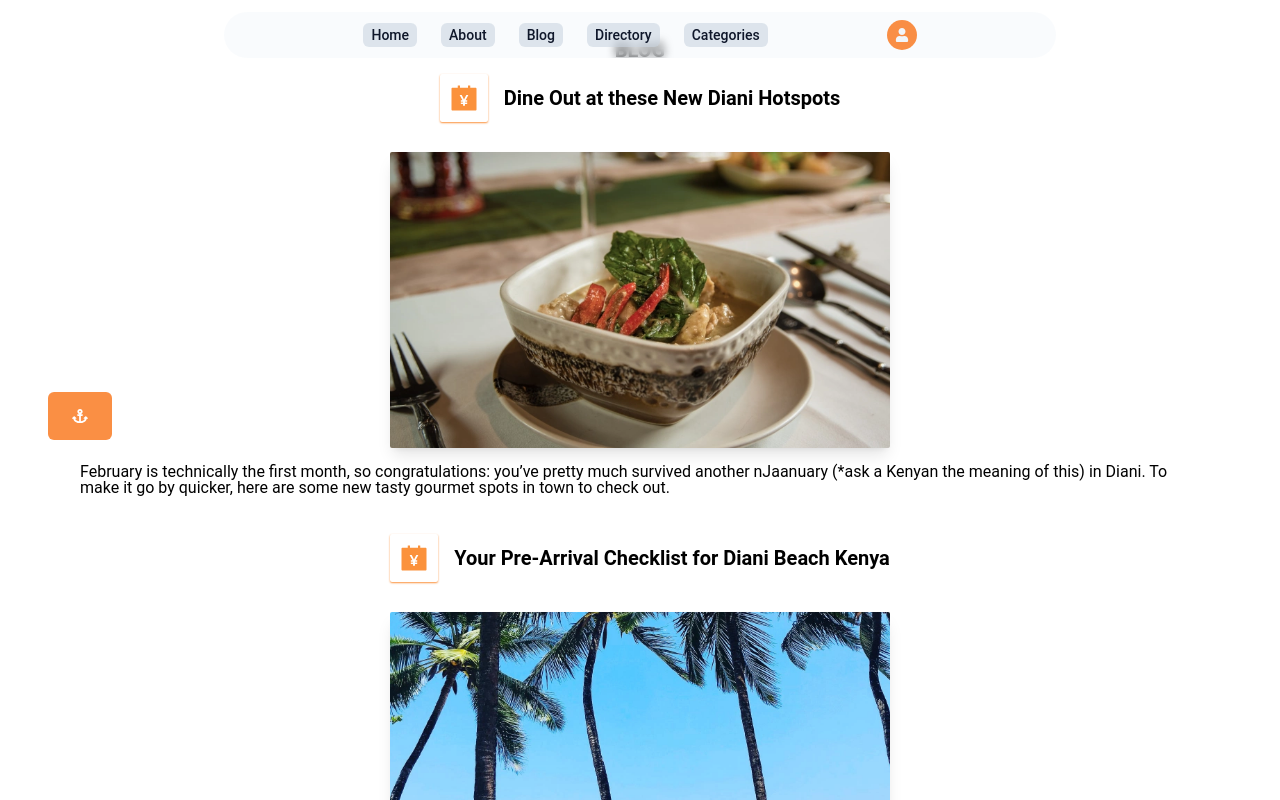
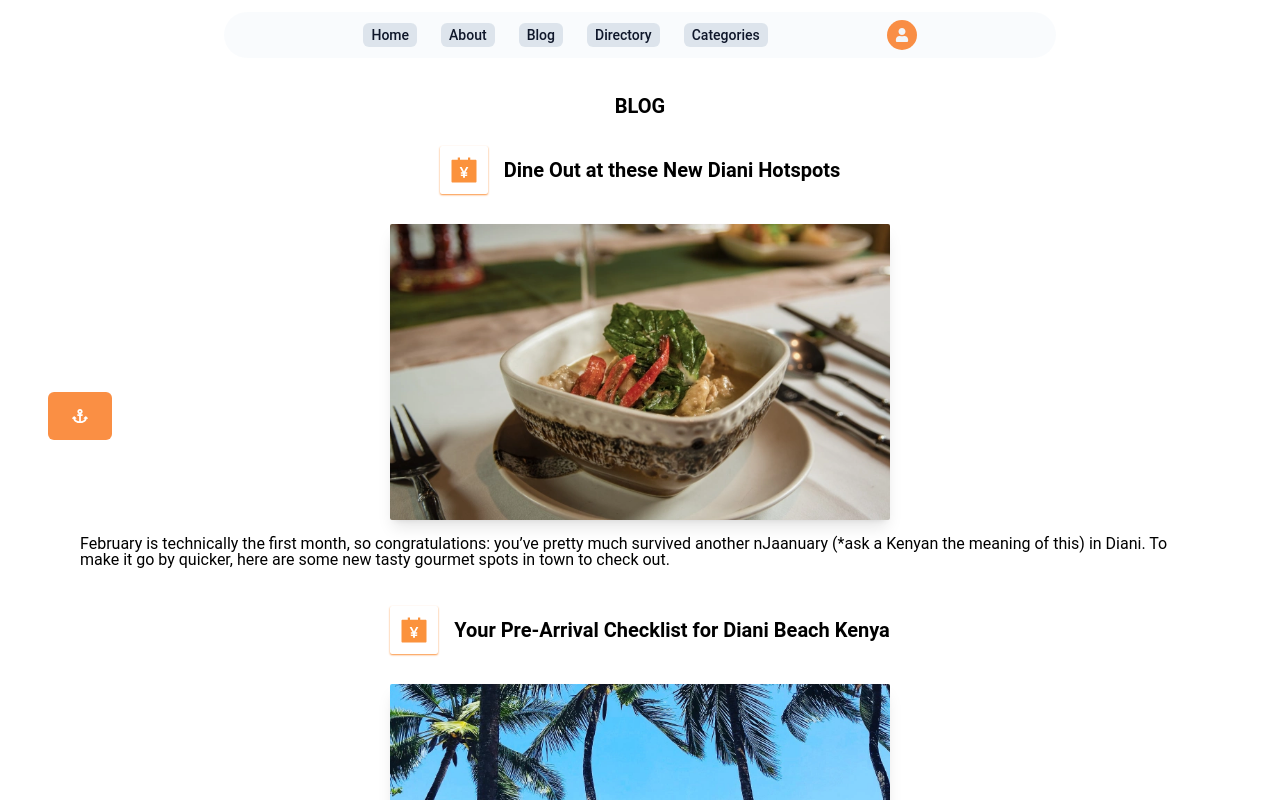
Before and after one commit to MatthewsRicky/travelapp, a Next.js app: page /directory in a window 1280 px wide. Shown: the top 800 px of the page. Built offline with nearby package versions, Linux system fonts and the light colour scheme.

Commit message:
margins on the y axis

```diff
--- a/components/NewBlog.tsx
+++ b/components/NewBlog.tsx
@@ -13,8 +13,8 @@ type blogItems = {
 
 const NewBlog = ({src, alt, title, description}: blogItems) => {
   return(
-        <div className="flex flex-col items-center justify-center mx-auto w-full my-10">
-          <h1 className="uppercase bold-20 border-b-1 border-solid">blog</h1>
+        <div className="flex flex-col items-center justify-center mx-auto w-full my-20">
+          <h1 className="uppercase bold-20 border-b-1 border-solid my-4">blog</h1>
         {BLOG_SECTION.map((blog)=>(
           <div key={blog.title} className="flexCenter flex-col padding-container !px-20 mb-6">
             <div className="flexStart gap-4 items-center">
```
